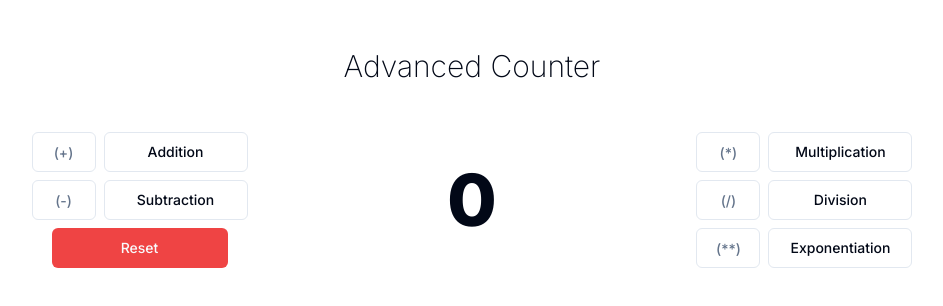
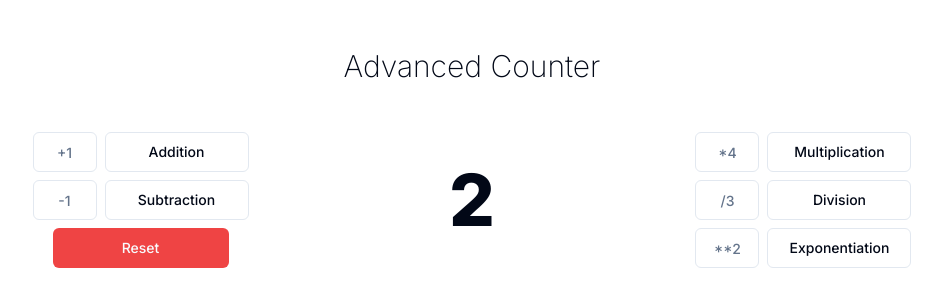
Before and after one commit to MajkoDev/advanced-counter, a Next.js app: page / in a window 1280 px wide. Shown: the top 306 px of the page, without its empty margins (168-1111 px from the left). Built offline with nearby package versions, Linux system fonts and the light colour scheme.

Commit message:
advanced counter finished

```diff
--- a/app/page.jsx
+++ b/app/page.jsx
@@ -2,24 +2,45 @@
 
 import { Button } from "@/components/ui/button";
 import { Input } from "@/components/ui/input";
+import { formatNumber } from "@/lib/format-number";
 import { useState } from "react";
 
 export default function Home() {
-  const [count, setCount] = useState(0);
-  const [value, setValue] = useState(0);
+  const [count, setCount] = useState(2);
+  const [value, setValue] = useState({
+    increment: 1,
+    decrement: 1,
+    multiplication: 4,
+    division: 3,
+    exponentiation: 2,
+  });
+
+  const handleValueChange = (e, operation) => {
+    setValue((prevValue) => ({
+      ...prevValue,
+      [operation]: parseInt(e.target.value),
+    }));
+  };
 
   function increment() {
-    setCount((prevCount) => prevCount + parseInt(value));
+    setCount((prevCount) => (prevCount += value.increment));
   }
-  function decrement() {}
+  const decrement = () => {
+    setCount((prevCount) => prevCount - value.decrement);
+  };
+  function multiplication() {
+    setCount((prevCount) => (prevCount *= value.multiplication));
+  }
+  function division() {
+    setCount((prevCount) => (prevCount /= value.division));
+  }
+  function exponentiation() {
+    setCount((prevCount) => (prevCount **= value.exponentiation));
+  }
+
   function reset() {
     setCount(0);
   }
-
-  function multiplication() {}
-  function division() {}
-  function exponentiation() {}
-
   return (
     <main className="">
       <h2 className="text-center text-3xl font-extralight mt-12 mb-4">
@@ -30,9 +51,9 @@ export default function Home() {
         <div className="md:order-1 flex flex-col gap-y-2 items-center m-8">
           <div className="flex flex-row gap-x-2">
             <Input
-              placeholder="(+)"
+              placeholder="+1"
               className="w-16 text-center font-medium"
-              onChange={(e) => setValue(e.target.value)}
+              onChange={(e) => handleValueChange(e, "increment")}
             />
             <Button className="w-36" variant="outline" onClick={increment}>
               Addition
@@ -40,8 +61,12 @@ export default function Home() {
           </div>
 
           <div className="flex flex-row gap-x-2">
-            <Input className="w-16 text-center font-medium" placeholder="(-)" />
-            <Button className="w-36" variant="outline">
+            <Input
+              placeholder="-1"
+              className="w-16 text-center font-medium"
+              onChange={(e) => handleValueChange(e, "decrement")}
+            />
+            <Button className="w-36" variant="outline" onClick={decrement}>
               Subtraction
             </Button>
           </div>
@@ -52,30 +77,43 @@ export default function Home() {
             </Button>
           </div>
         </div>
+
         <div className="order-first md:order-2">
-          <h1 className="text-center text-7xl font-extrabold">{count}</h1>
+          <h1 className="text-center text-7xl font-extrabold">
+            {formatNumber(count)}
+          </h1>
         </div>
+
         <div className="md:order-3 flex flex-col gap-y-2 items-center m-8">
           <div className="flex flex-row gap-x-2">
-            <Input className="w-16 text-center font-medium" placeholder="(*)" />
-            <Button className="w-36" variant="outline">
+            <Input
+              placeholder="*4"
+              className="w-16 text-center font-medium"
+              onChange={(e) => handleValueChange(e, "multiplication")}
+            />
+            <Button className="w-36" variant="outline" onClick={multiplication}>
               Multiplication
             </Button>
           </div>
 
           <div className="flex flex-row gap-x-2">
-            <Input className="w-16 text-center font-medium" placeholder="(/)" />
-            <Button className="w-36" variant="outline">
+            <Input
+              placeholder="/3"
+              className="w-16 text-center font-medium"
+              onChange={(e) => handleValueChange(e, "division")}
+            />
+            <Button className="w-36" variant="outline" onClick={division}>
               Division
             </Button>
           </div>
 
           <div className="flex flex-row gap-x-2">
             <Input
+              placeholder="**2"
               className="w-16 text-center font-medium"
-              placeholder="(**)"
+              onChange={(e) => handleValueChange(e, "exponentiation")}
             />
-            <Button className="w-36" variant="outline">
+            <Button className="w-36" variant="outline" onClick={exponentiation}>
               Exponentiation
             </Button>
           </div>
```
